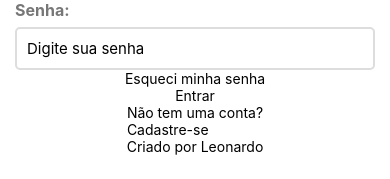
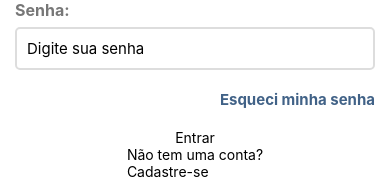
Before and after one commit to LeoCtSouza1401/jobDevMobile, a React Native app: screen / in a window 390 px wide. Shown: the part 373-552 px from the top of the page. Built offline with nearby package versions, Linux system fonts and the light colour scheme.

Commit message:
parte3Estilizacao

```diff
--- a/styles.ts
+++ b/styles.ts
@@ -41,10 +41,22 @@ export const styles = StyleSheet.create({
         fontSize:15,
         padding:10,
     },
-    aditionals: {},
-    forgotBtnArea: {},
-    forgotBtnText: {},
-    button: {},
+    aditionals: {
+        width:'100%',
+    },
+    forgotBtnArea: {
+        paddingVertical:20,
+        alignSelf:'flex-end',
+    },
+    forgotBtnText: {
+        fontSize:15,
+        fontWeight:'bold',
+        color:'#416287',
+    },
+    button: {
+        backgroundColor:'416287',
+        width:'100%',
+    },
     buttonText: {},
     signUpArea: {},
     signUptext: {},
```
